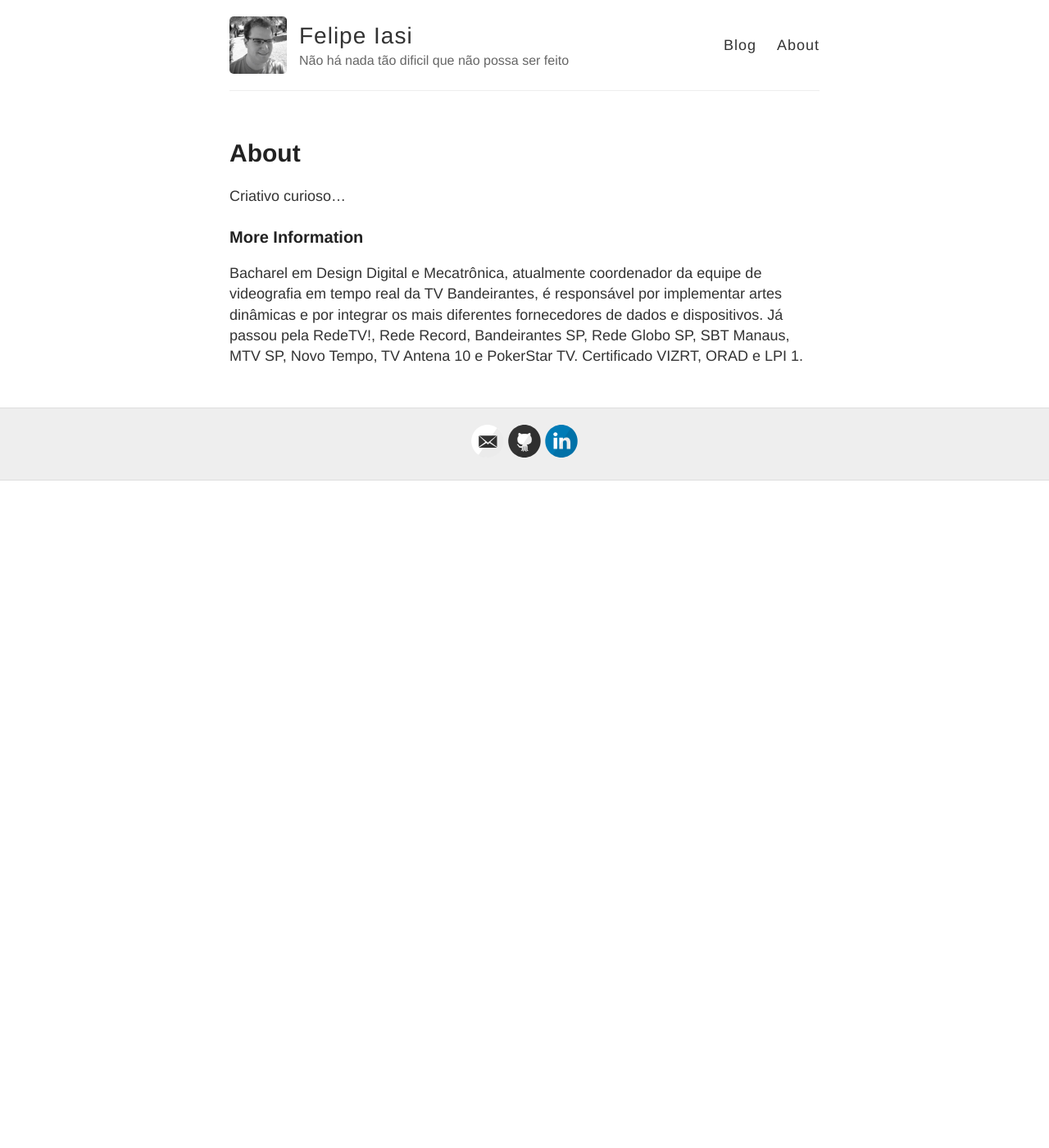
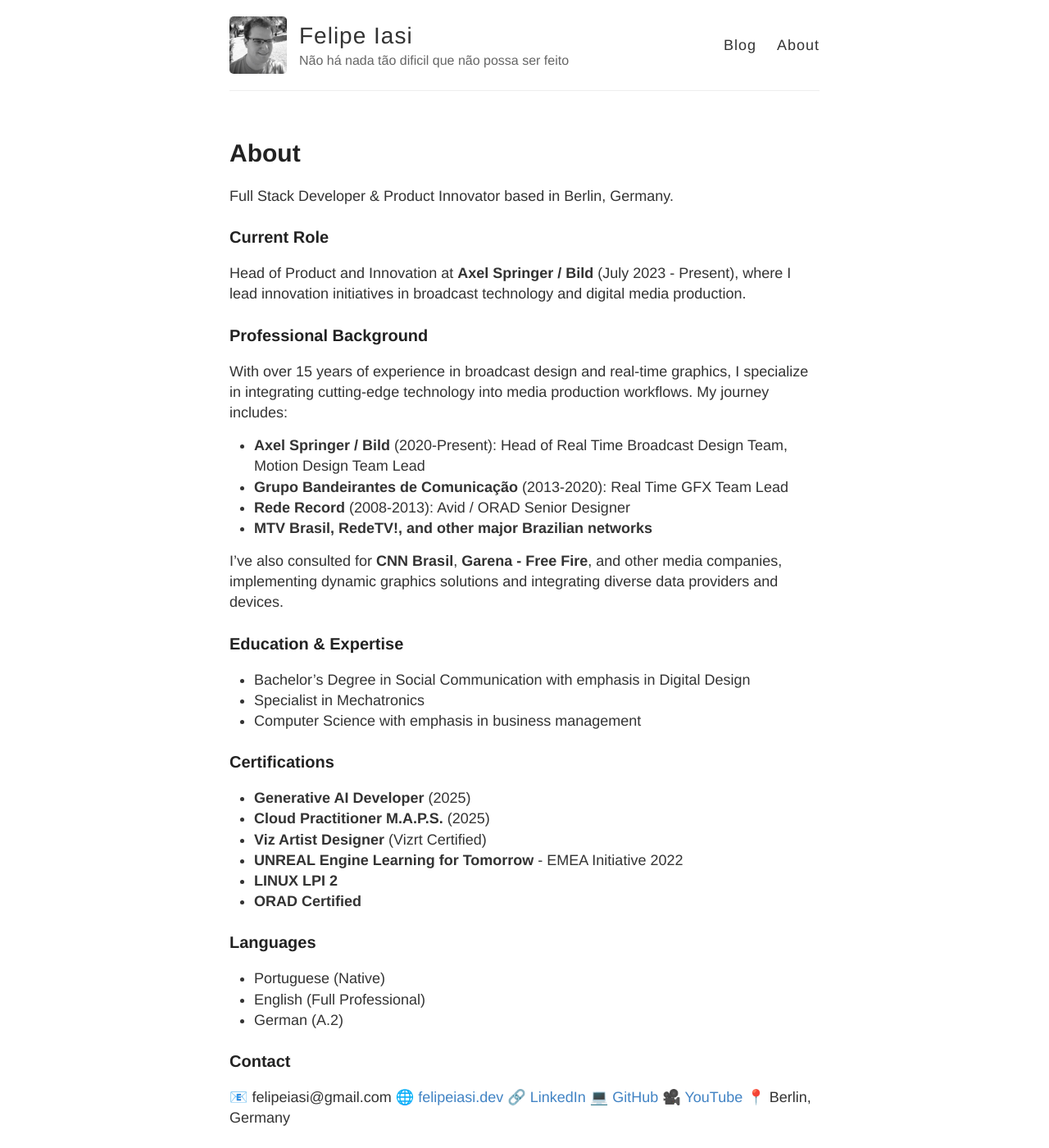
Before and after one commit to ficosta/ficosta.github.io, a Jekyll site: the page built from about.md, in a window 1280 px wide and 1400 px high. Shown: the whole window at 82% size. Built offline with Jekyll 4.4.1, drawn with Linux system fonts in a browser that asks for light colours.

Commit message:
About me Updates!

```diff
--- a/about.md
+++ b/about.md
@@ -4,8 +4,49 @@
 permalink: /about/
 ---
 
-Criativo curioso...
+Full Stack Developer & Product Innovator based in Berlin, Germany.
 
-### More Information
+### Current Role
 
-Bacharel em Design Digital e Mecatrônica, atualmente coordenador da equipe de videografia em tempo real da TV Bandeirantes, é responsável por implementar artes dinâmicas e por integrar os mais diferentes fornecedores de dados e dispositivos. Já passou pela RedeTV!, Rede Record, Bandeirantes SP, Rede Globo SP, SBT Manaus, MTV SP, Novo Tempo, TV Antena 10 e PokerStar TV. Certificado VIZRT, ORAD e LPI 1.
+Head of Product and Innovation at **Axel Springer / Bild** (July 2023 - Present), where I lead innovation initiatives in broadcast technology and digital media production.
+
+### Professional Background
+
+With over 15 years of experience in broadcast design and real-time graphics, I specialize in integrating cutting-edge technology into media production workflows. My journey includes:
+
+- **Axel Springer / Bild** (2020-Present): Head of Real Time Broadcast Design Team, Motion Design Team Lead
+- **Grupo Bandeirantes de Comunicação** (2013-2020): Real Time GFX Team Lead
+- **Rede Record** (2008-2013): Avid / ORAD Senior Designer
+- **MTV Brasil, RedeTV!, and other major Brazilian networks**
+
+I've also consulted for **CNN Brasil**, **Garena - Free Fire**, and other media companies, implementing dynamic graphics solutions and integrating diverse data providers and devices.
+
+### Education & Expertise
+
+- Bachelor's Degree in Social Communication with emphasis in Digital Design
+- Specialist in Mechatronics
+- Computer Science with emphasis in business management
+
+### Certifications
+
+- **Generative AI Developer** (2025)
+- **Cloud Practitioner M.A.P.S.** (2025)
+- **Viz Artist Designer** (Vizrt Certified)
+- **UNREAL Engine Learning for Tomorrow** - EMEA Initiative 2022
+- **LINUX LPI 2**
+- **ORAD Certified**
+
+### Languages
+
+- Portuguese (Native)
+- English (Full Professional)
+- German (A.2)
+
+### Contact
+
+📧 felipeiasi@gmail.com
+🌐 [felipeiasi.dev](https://felipeiasi.dev/)
+🔗 [LinkedIn](https://www.linkedin.com/in/felipe-iasi/)
+💻 [GitHub](https://github.com/ficosta)
+🎥 [YouTube](https://www.youtube.com/c/FelipeIasi)
+📍 Berlin, Germany
```
